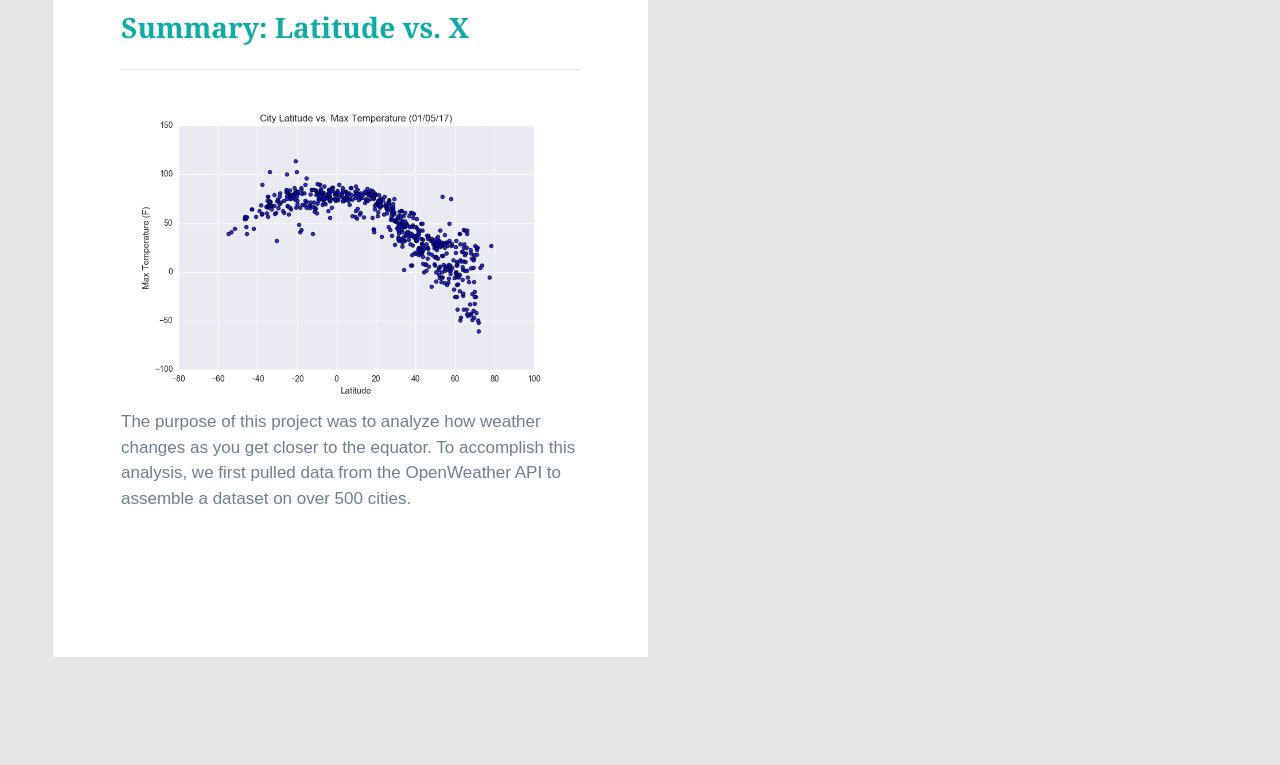
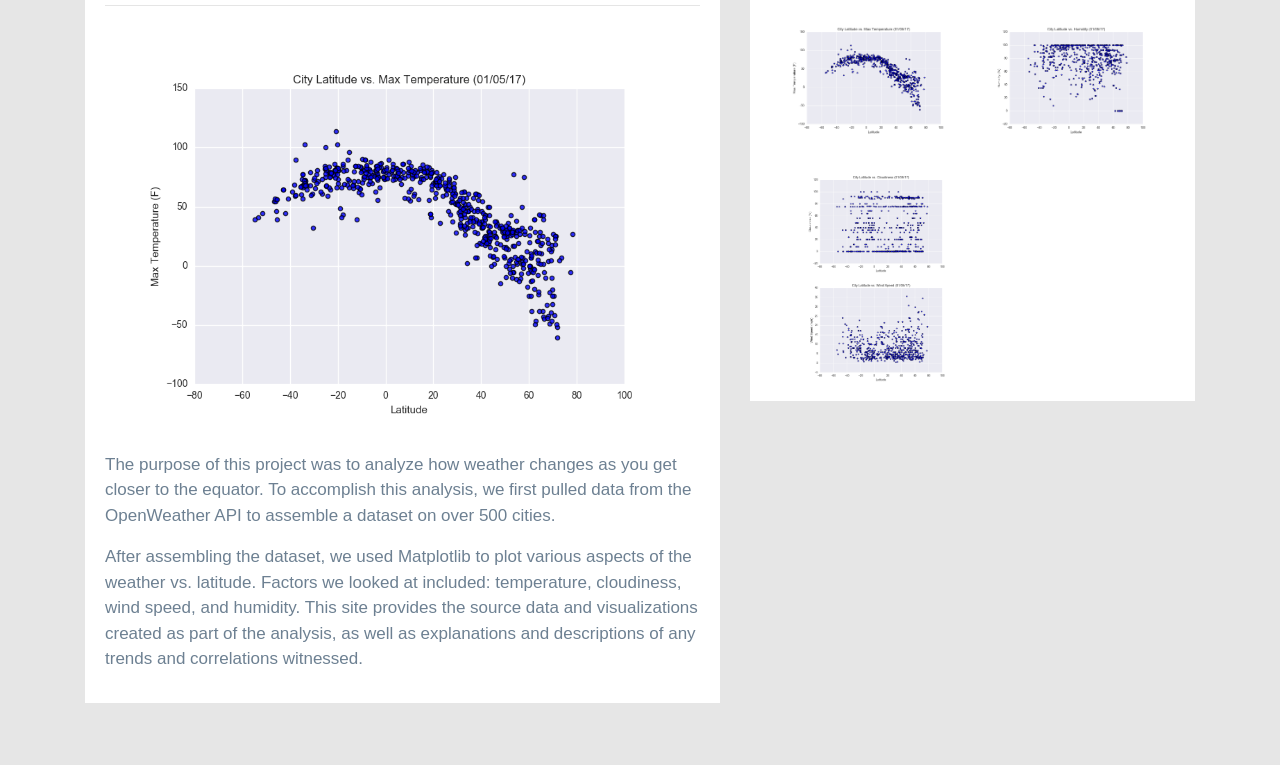
Before and after one commit to Chahnaz-Kbaisi/Web-Design-Challenge, a plain HTML site: page Solutions/index.html in a window 1280 px wide. Shown: the part 222-987 px from the top of the page. Before the commit the page ends 909 px from the top, so only its background shows below. Drawn offline with nearby package versions, Linux system fonts and the light colour scheme.

Commit message:
Landing Page Updated

```diff
--- a/Solutions/index.html
+++ b/Solutions/index.html
@@ -8,22 +8,30 @@
     <!-- CSS -->
     <link rel="stylesheet" href="https://cdn.jsdelivr.net/npm/bootstrap@4.5.3/dist/css/bootstrap.min.css"
         integrity="sha384-TX8t27EcRE3e/ihU7zmQxVncDAy5uIKz4rEkgIXeMed4M0jlfIDPvg6uqKI2xXr2" crossorigin="anonymous">
+    <!-- Styling Sheet  -->
     <link rel="stylesheet" type="text/css" href="style.css">
 </head>
 
 <body>
+    <!-- Navbar Section -->
     <nav class="navbar navbar-expand-sm navbar-light bg-light">
 
         <!-- Brand -->
         <a class="navbar-brand" style="background-color: #0ca69e;" href="#">Latitude</a>
+        <button class="navbar-toggler" type="button" data-toggle="collapse" data-target="#navbarNavDropdown"
+            aria-controls="navbarNavDropdown" aria-expanded="false" aria-label="Toggle navigation">
+            <span class="navbar-toggler-icon"></span>
+        </button>
+        <div class="collapse navbar-collapse" id="navbarNavDropdown">
             <!-- Links -->
             <ul class="navbar-nav ml-auto">
                 <!-- Dropdown -->
                 <li class="nav-item dropdown">
-                <a class="nav-link dropdown-toggle" href="#" id="navbardrop" data-toggle="dropdown">
+                    <a class="nav-link dropdown-toggle" href="#" id="navbarDropdownMenuLink" data-toggle="dropdown"
+                        aria-haspopup="true" aria-expanded="false">
                         Plot
                     </a>
-                <div class="dropdown-menu">
+                    <div class="dropdown-menu" aria-labelledby="navbarDropdownMenuLink">
                         <a class="dropdown-item" href="#">Max Temperature</a>
                         <a class="dropdown-item" href="#">Humidity</a>
                         <a class="dropdown-item" href="#">Cloudiness</a>
@@ -41,22 +49,63 @@
             </ul>
     </nav>
     <!-- Creating containers, rows, & columns and adding images -->
-    <div class="container-fluid">
-        <div class="row " style="margin:30px;">
-            <div style="background: white;" class="col-lg-6 my-8 mx-2 p-5">
-
-                <!-- left Box  -->
-                <div class="box" style="padding-bottom: 20px;">
-                    <h3 class="title">Summary: Latitude vs. X</h3>
+    <div class="container">
+        <div class="row">
+            <div class="col-lg-7 col-md-12">
+                <div class="box">
+                    <h1 class="title">Summary: Latitude vs. X</h1>
                     <hr class="my-4">
-                    <img src="../Resources/assets/images/Fig1.png" alt="Latitude vs Temperature"
-                        class="rounded main-image">
+                    <img style="float: left; padding: 20px" src="../Resources/assets/images/Fig1.png"
+                        alt="Latitude vs Temperature" class="rounded main-image">
                     <p>The purpose of this project was to analyze how weather changes as you get closer to the equator.
                         To accomplish this analysis, we first pulled data from the OpenWeather API to assemble a dataset
-                        on over 500 cities.</p>
+                        on over 500 cities.
+                    </p>
+                    <p>After assembling the dataset, we used Matplotlib to plot various aspects of the weather vs.
+                        latitude. Factors we looked at included: temperature, cloudiness, wind speed, and humidity. This
+                        site provides the source data and visualizations created as part of the analysis, as well as
+                        explanations and descriptions of any trends and correlations witnessed.
+                    </p>
+                </div>
+            </div>
+            <div class="col-lg-5 col-md-12">
+                <!-- Right Box -->
+                <div class="box">
+                    <h2 class="title">Visualizations</h2>
+                    <hr class="my-4">
+                    <div class="container">
+                        <div class="row" style="padding-bottom: 30px;">
+                            <div class="col-6">
+                                <a href="#">
+                                    <img class="panel" src="../Resources/assets/images/Fig1.png"
+                                        alt="Max Temperature by Latitude">
+                                </a>
+                            </div>
+                            <div class="col-6">
+                                <a href="#">
+                                    <img class="panel" src="../Resources/assets/images/Fig2.png"
+                                        alt="Humidity by Latitude">
+                                </a>
+                            </div>
+                        </div>
+                        <div class="col-6">
+                            <a href="#">
+                                <img class="panel" src="../Resources/assets/images/Fig3.png"
+                                    alt="Cloudiness by Latitude">
+                            </a>
+                        </div>
+                        <div class="col-6">
+                            <a href="#">
+                                <img class="panel" src="../Resources/assets/images/Fig4.png"
+                                    alt="Wind Speed by Latitude">
+                            </a>
+                        </div>
+                    </div>
 
                 </div>
-
+            </div>
+        </div>
+    </div>
 </body>
 <!-- jQuery and JS bundle w/ Popper.js -->
 <script src="https://code.jquery.com/jquery-3.5.1.slim.min.js"
```
Lines whose indentation alone changed are shown as unchanged.
